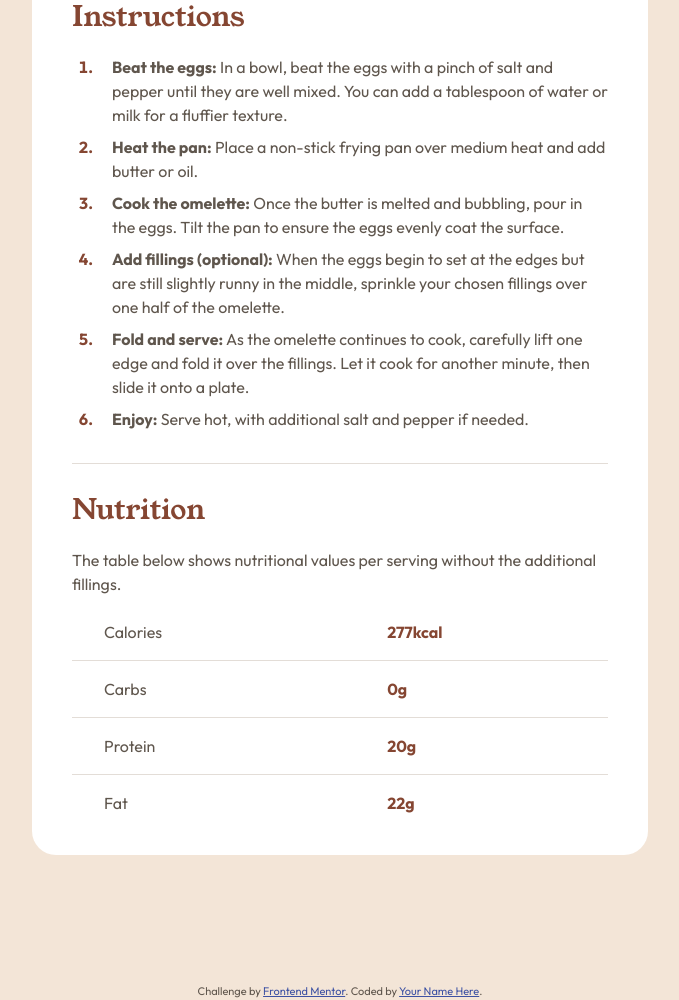
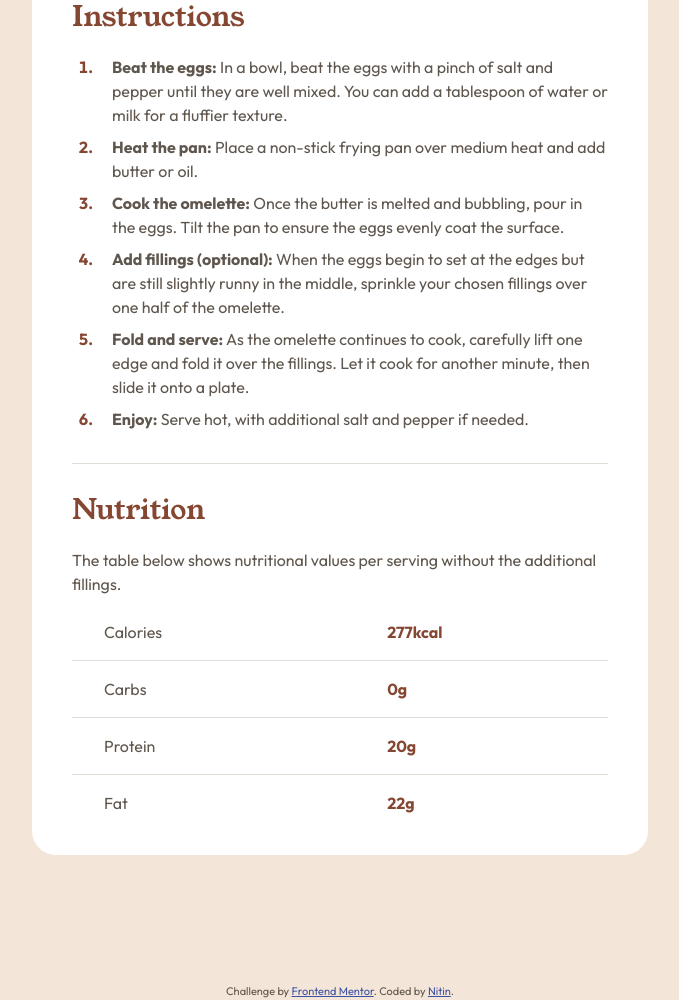
Before and after one commit to nitinrs95/recipe-page-main, a plain HTML site: page index.html in a window 1280 px wide. Shown: the part 1087-2087 px from the top of the page, without its empty margins (300-979 px from the left). Drawn offline with Linux system fonts and the light colour scheme.

Commit message:
content: update text

```diff
--- a/index.html
+++ b/index.html
@@ -145,7 +145,7 @@
         Challenge by
         <a href="https://www.frontendmentor.io?ref=challenge" target="_blank"
           >Frontend Mentor</a
-        >. Coded by <a href="#">Your Name Here</a>.
+        >. Coded by <a href="#">Nitin</a>.
       </div>
     </footer>
   </body>
```
Also changed, not shown: 1 other file.
